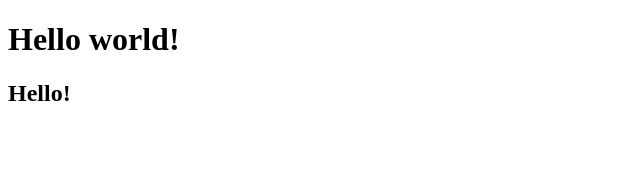
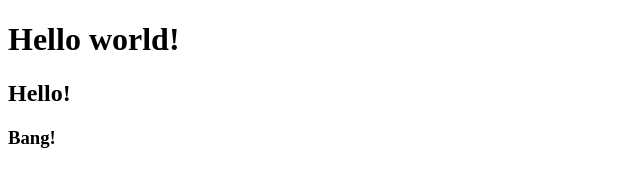
Before and after one commit to IvanDudko/project, a plain HTML site: page index.html in a window 1280 px wide. Shown: the full height of the page, 0-640 px from the left. Drawn offline with Linux system fonts and the light colour scheme.

Commit message:
index.html mod

```diff
--- a/index.html
+++ b/index.html
@@ -9,6 +9,7 @@
 <body>
     <h1>Hello world!</h1>
     <h2>Hello!</h2>
+    <h3>Bang!</h3>
     <script src="script.js">
         // alert(1);
     </script>
```
